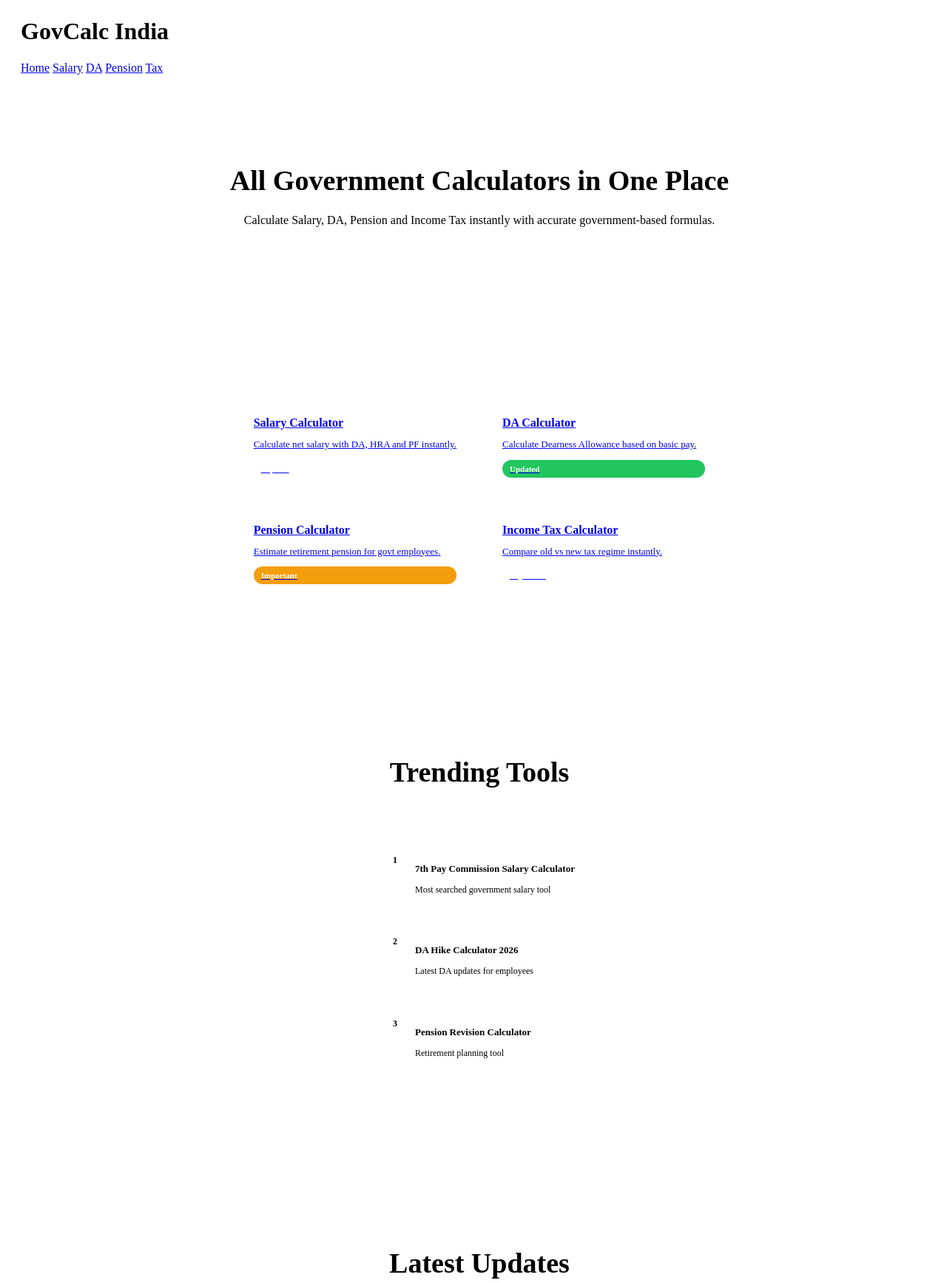
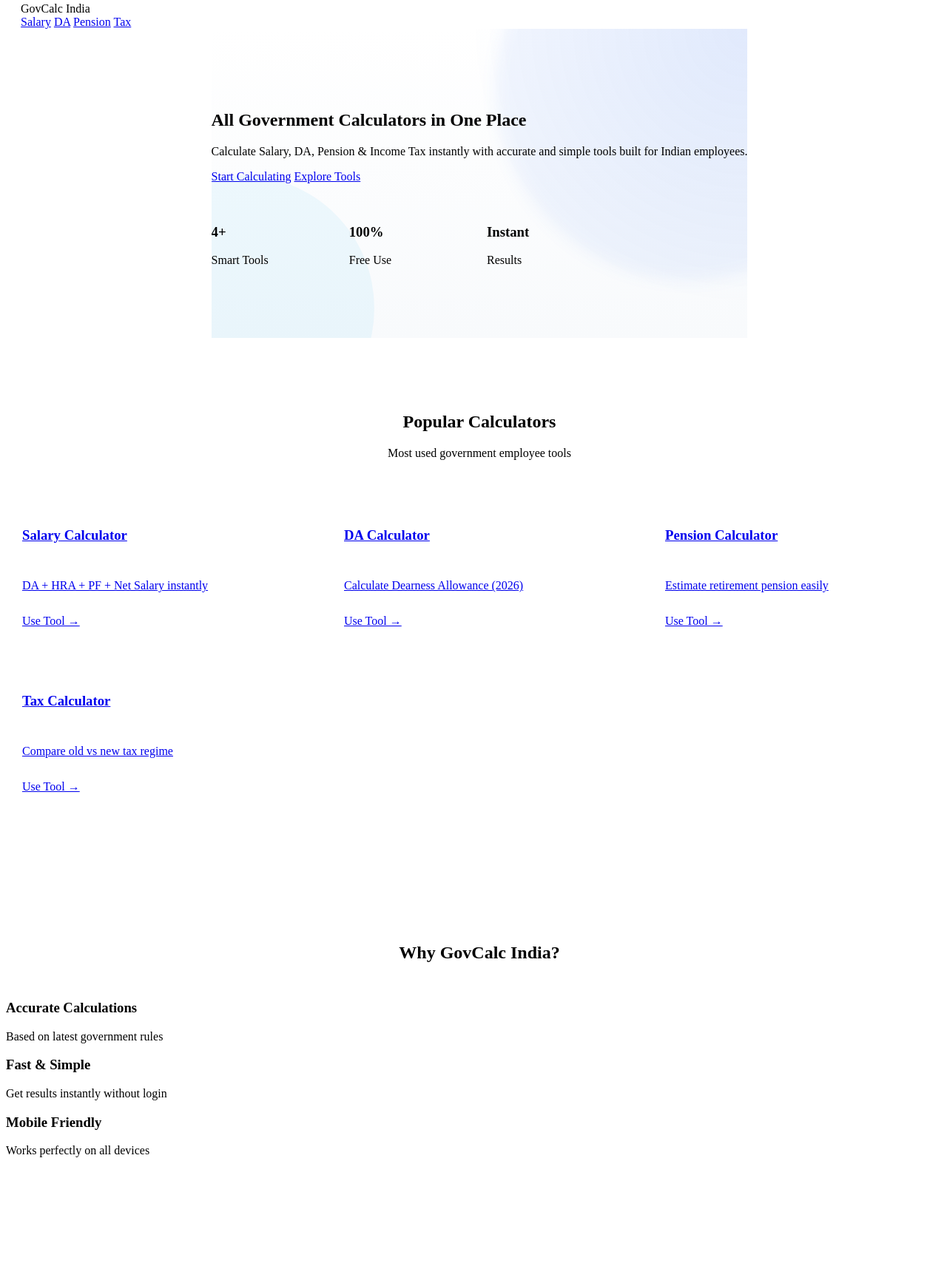
Before and after one commit to beginner2022/government-calculator-hub, a plain HTML site: page index.html in a window 1280 px wide. Shown: the part 5-1740 px from the top of the page at 74% size. Drawn offline with Linux system fonts and the light colour scheme.

Commit message:
Update index.html

```diff
--- a/index.html
+++ b/index.html
@@ -7,9 +7,9 @@
 
     <title>GovCalc India | Salary, DA, Pension & Tax Calculators</title>
 
-    <meta name="description" content="GovCalc India - Free government salary, DA, pension and income tax calculators. All-in-one SaaS tool for employees in India.">
+    <meta name="description" content="GovCalc India - Free government salary, DA, pension and income tax calculators. Trusted tools for Indian employees.">
 
-    <meta name="keywords" content="salary calculator India, DA calculator, pension calculator, income tax calculator India">
+    <meta name="keywords" content="salary calculator india, DA calculator, pension calculator, income tax calculator">
 
     <link rel="stylesheet" href="assets/css/layout.css">
 </head>
@@ -18,13 +18,11 @@
 
 <!-- HEADER -->
 <header class="header">
+    <div class="container header-inner">
 
-    <div class="container">
+        <div class="logo">GovCalc India</div>
 
-        <h1>GovCalc India</h1>
-
-        <nav>
-            <a href="index.html">Home</a>
+        <nav class="nav">
             <a href="salary-calculator-india.html">Salary</a>
             <a href="da-calculator-india.html">DA</a>
             <a href="pension-calculator-india.html">Pension</a>
@@ -32,90 +30,39 @@
         </nav>
 
     </div>
-
 </header>
 
 <!-- HERO -->
-<section class="content-section">
+<section class="hero">
 
-    <div class="section-header">
+    <div class="hero-container">
 
-        <h2 class="section-title">All Government Calculators in One Place</h2>
+        <h1>All Government Calculators in One Place</h1>
 
-        <p class="section-description">
-            Calculate Salary, DA, Pension and Income Tax instantly with accurate government-based formulas.
+        <p>
+            Calculate Salary, DA, Pension & Income Tax instantly with accurate and simple tools built for Indian employees.
         </p>
 
-    </div>
+        <div class="hero-buttons">
+            <a href="salary-calculator-india.html" class="btn-primary">Start Calculating</a>
+            <a href="#tools" class="btn-secondary">Explore Tools</a>
+        </div>
 
-</section>
+        <div class="hero-stats">
 
-<!-- TOOL DASHBOARD -->
-<section class="content-section">
-
-    <div class="category-tools-grid">
-
-        <a href="salary-calculator-india.html" class="category-tool-card">
-            <div class="category-tool-title">Salary Calculator</div>
-            <div class="category-tool-desc">Calculate net salary with DA, HRA and PF instantly.</div>
-            <div class="badge primary">Popular</div>
-        </a>
-
-        <a href="da-calculator-india.html" class="category-tool-card">
-            <div class="category-tool-title">DA Calculator</div>
-            <div class="category-tool-desc">Calculate Dearness Allowance based on basic pay.</div>
-            <div class="badge success">Updated</div>
-        </a>
-
-        <a href="pension-calculator-india.html" class="category-tool-card">
-            <div class="category-tool-title">Pension Calculator</div>
-            <div class="category-tool-desc">Estimate retirement pension for govt employees.</div>
-            <div class="badge warning">Important</div>
-        </a>
-
-        <a href="income-tax-calculator-india.html" class="category-tool-card">
-            <div class="category-tool-title">Income Tax Calculator</div>
-            <div class="category-tool-desc">Compare old vs new tax regime instantly.</div>
-            <div class="badge primary">High CPC</div>
-        </a>
-
-    </div>
-
-</section>
-
-<!-- TRENDING SECTION -->
-<section class="content-section">
-
-    <div class="section-header">
-        <h2 class="section-title">Trending Tools</h2>
-    </div>
-
-    <div class="sidebar-widget">
-
-        <div class="trending-widget">
-
-            <div class="trending-item-enhanced">
-                <div class="trending-rank">1</div>
-                <div class="trending-info">
-                    <h4>7th Pay Commission Salary Calculator</h4>
-                    <p>Most searched government salary tool</p>
-                </div>
+            <div class="stat">
+                <h3>4+</h3>
+                <p>Smart Tools</p>
             </div>
 
-            <div class="trending-item-enhanced">
-                <div class="trending-rank">2</div>
-                <div class="trending-info">
-                    <h4>DA Hike Calculator 2026</h4>
-                    <p>Latest DA updates for employees</p>
-                </div>
+            <div class="stat">
+                <h3>100%</h3>
+                <p>Free Use</p>
             </div>
 
-            <div class="trending-item-enhanced">
-                <div class="trending-rank">3</div>
-                <div class="trending-info">
-                    <h4>Pension Revision Calculator</h4>
-                    <p>Retirement planning tool</p>
-                </div>
+            <div class="stat">
+                <h3>Instant</h3>
+                <p>Results</p>
             </div>
 
         </div>
@@ -124,31 +71,66 @@
 
 </section>
 
-<!-- BLOG PREVIEW -->
-<section class="content-section">
+<!-- TOOLS SECTION -->
+<section id="tools" class="section">
 
     <div class="section-header">
-        <h2 class="section-title">Latest Updates</h2>
+        <h2>Popular Calculators</h2>
+        <p>Most used government employee tools</p>
     </div>
 
-    <div class="blog-grid">
+    <div class="tools-grid">
 
-        <div class="blog-card">
-            <div class="blog-image">📊</div>
-            <div class="blog-content">
-                <div class="blog-post-title">DA Increased to 46% in 2026</div>
-                <div class="blog-excerpt">Government announces new DA update for employees...</div>
-                <a class="blog-link" href="#">Read More →</a>
-            </div>
+        <a href="salary-calculator-india.html" class="tool-card">
+            <h3>Salary Calculator</h3>
+            <p>DA + HRA + PF + Net Salary instantly</p>
+            <span>Use Tool →</span>
+        </a>
+
+        <a href="da-calculator-india.html" class="tool-card">
+            <h3>DA Calculator</h3>
+            <p>Calculate Dearness Allowance (2026)</p>
+            <span>Use Tool →</span>
+        </a>
+
+        <a href="pension-calculator-india.html" class="tool-card">
+            <h3>Pension Calculator</h3>
+            <p>Estimate retirement pension easily</p>
+            <span>Use Tool →</span>
+        </a>
+
+        <a href="income-tax-calculator-india.html" class="tool-card">
+            <h3>Tax Calculator</h3>
+            <p>Compare old vs new tax regime</p>
+            <span>Use Tool →</span>
+        </a>
+
+    </div>
+
+</section>
+
+<!-- WHY SECTION -->
+<section class="section highlight">
+
+    <div class="section-header">
+        <h2>Why GovCalc India?</h2>
+    </div>
+
+    <div class="features">
+
+        <div class="feature">
+            <h3>Accurate Calculations</h3>
+            <p>Based on latest government rules</p>
         </div>
 
-        <div class="blog-card">
-            <div class="blog-image">💰</div>
-            <div class="blog-content">
-                <div class="blog-post-title">New Tax Slabs Explained</div>
-                <div class="blog-excerpt">Understand the new income tax regime easily...</div>
-                <a class="blog-link" href="#">Read More →</a>
-            </div>
+        <div class="feature">
+            <h3>Fast & Simple</h3>
+            <p>Get results instantly without login</p>
+        </div>
+
+        <div class="feature">
+            <h3>Mobile Friendly</h3>
+            <p>Works perfectly on all devices</p>
         </div>
 
     </div>
@@ -158,26 +140,19 @@
 <!-- FOOTER -->
 <footer class="footer">
 
-    <div class="container">
+    <div class="container footer-inner">
 
-        <div class="footer-bottom">
+        <p>© 2026 GovCalc India</p>
 
-            <div>© 2026 GovCalc India</div>
-
-            <div class="footer-legal">
-                <a href="#">Privacy Policy</a>
-                <a href="#">Terms</a>
-                <a href="#">Disclaimer</a>
-            </div>
-
+        <div class="footer-links">
+            <a href="#">Privacy Policy</a>
+            <a href="#">Terms</a>
+            <a href="#">Disclaimer</a>
         </div>
 
     </div>
 
 </footer>
 
-<!-- JS -->
-<script src="assets/js/script.js"></script>
-
 </body>
 </html>
```
